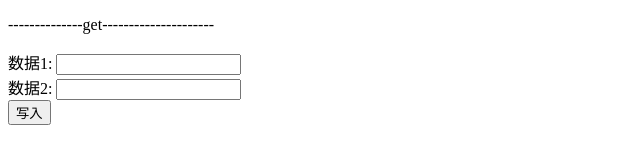
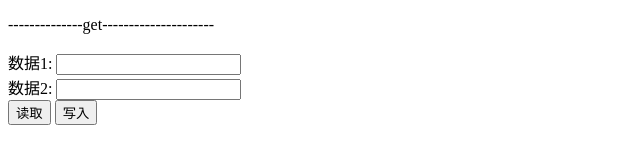
Before and after one commit to yzzgddcc/NodejsMongodbLog, a website: page public/index.html in a window 1280 px wide. Shown: the whole page, without its empty margins (0-640 px from the left). Drawn offline with Linux system fonts and the light colour scheme.

Commit message:
add a file

```diff
--- a/public/index.html
+++ b/public/index.html
@@ -12,8 +12,7 @@
     <form name="myForm" action="/input" method="get">
     数据1: <input type="text" name="first"><br>
     数据2: <input type="text" name="second"><br>
-            <inpu
-            t type="submit" name="submit1" value="读取">
+            <input type="submit" name="submit1" value="读取">
             <input type="submit" name="submit1" value="写入">
 
     </form>
```
